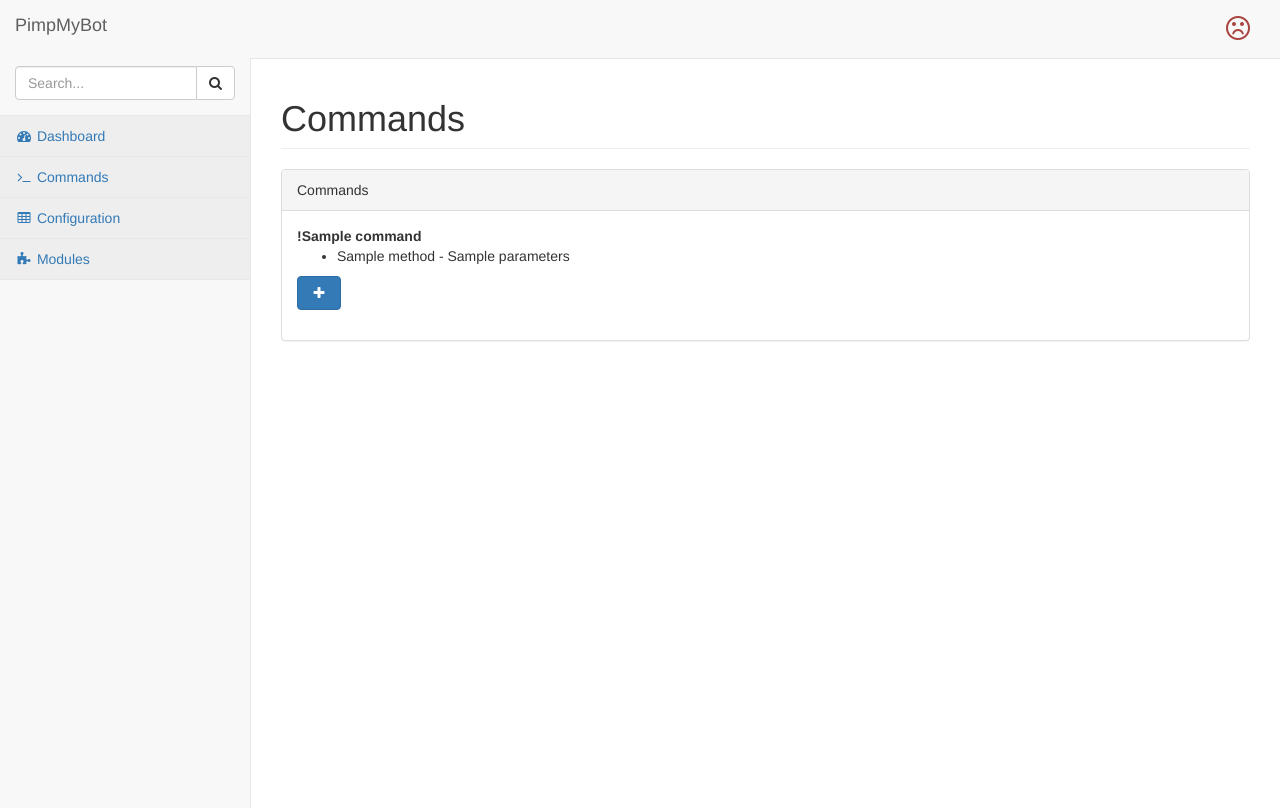
After one commit to Gagaro/PimpMyBot, a Python web app: template pimpmybot/wsgi/templates/commands/list.html in a window 1280 px wide. The commit adds this page. Run offline with Jinja, Linux system fonts and the light colour scheme; the template is opened without the code that fills it: most values are stand-ins (such as "Sample title", 1, 10 or a date in 2020); some libraries are stand-ins or nearby versions.

Commit message:
feat: can now add command

```diff
--- a/pimpmybot/utils/modules/parameters.py
+++ b/pimpmybot/utils/modules/parameters.py
@@ -18,7 +18,7 @@ class BaseParameter(object):
 
 class CharParameter(BaseParameter):
     def render(self, value=''):
-        return '<input class="form-control" name="{0}" value="{1}" />'.format(self.name, value)
+        return '<input class="form-control" name="{0}" value="{1}" required />'.format(self.name, value)
 
 
 class IntParameter(BaseParameter):
@@ -29,4 +29,4 @@ class IntParameter(BaseParameter):
             return 0
 
     def render(self, name, value=0):
-        return '<input type="int" class="form-control" name="{0}" value="{1}" />'.format(self.name, value)
+        return '<input type="int" class="form-control" name="{0}" value="{1}" required />'.format(self.name, value)
--- a/pimpmybot/wsgi/templates/base.html
+++ b/pimpmybot/wsgi/templates/base.html
@@ -84,7 +84,7 @@
                             <a href="{{ url('dashboard') }}"><i class="fa fa-dashboard fa-fw"></i> Dashboard</a>
                         </li>
                         <li>
-                            <a href="{{ url('commands:settings') }}"><i class="fa fa-terminal fa-fw"></i> Commands</a>
+                            <a href="{{ url('commands:list') }}"><i class="fa fa-terminal fa-fw"></i> Commands</a>
                         </li>
                         <li>
                             <a href="{{ url('configuration') }}"><i class="fa fa-table fa-fw"></i> Configuration</a>
--- a/pimpmybot/wsgi/templates/commands/command_add_form.html
+++ b/pimpmybot/wsgi/templates/commands/add.html
@@ -9,7 +9,7 @@
 {% endblock %}
 
 {% block content %}
-<form id="add_action" action="{{ url('commands:add_command') }}" method="post" role="form">
+<form id="add_action" action="{{ url('commands:add') }}" method="post" role="form">
     <div class="panel panel-default">
         <div class="panel-heading">{% trans %}Command{% endtrans %}</div>
         <div class="panel-body">
@@ -17,7 +17,7 @@
                 <label>{% trans %}Command{% endtrans %}</label>
                 <div class="input-group btn-group">
                     <div class="input-group-addon"><i class="fa fa-fw fa-exclamation"></i></div>
-                    <input type="text" class="form-control" name="command">
+                    <input type="text" class="form-control" name="command" required>
                 </div>
             </div>
         </div>
@@ -29,7 +29,7 @@
             <div class="form-group">
                 <div class="input-group btn-group">
                     <span class="input-group-btn"><button id="add-action" class="btn btn-success"><i class="fa fa-fw fa-plus"></i></button></span>
-                    <select class="form-control" name="action">
+                    <select class="form-control" name="action" readonly>
                         <option value="" selected>-----</option>
                         {% for module, module_api in apis.items() -%}
                         <optgroup label="{{ module_api['title'] }}">
--- /dev/null
+++ b/pimpmybot/wsgi/templates/commands/list.html
@@ -0,0 +1,29 @@
+{% extends 'base.html' %}
+
+{% block head_title %}Commands{% endblock %}
+{% block title %}Commands{% endblock %}
+
+{% block content %}
+<form action="{{ url('commands:list') }}" method="post" role="form">
+    <div class="panel panel-default">
+        <div class="panel-heading">Commands</div>
+        <div class="panel-body">
+            {% for command in commands %}
+            <div>
+                <strong>!{{ command.command }}</strong>
+                <ul>
+                    {% for action in command.get_actions() %}
+                    <li>{{ action.method }} - {{ action.parameters }}</li>
+                    {% endfor %}
+                </ul>
+            </div>
+            {% else %}
+            <p>No command yet, add a new one now:</p>
+            {% endfor %}
+            <div class="form-group">
+                <a href="{{ url('commands:add') }}" class="btn btn-primary"><i class="fa fa-fw fa-plus"></i></a>
+            </div>
+        </div>
+    </div>
+</form>
+{% endblock %}
```
Also changed, not shown: pimpmybot/utils/commands.py (+20 -1 lines), pimpmybot/wsgi/templates/commands/settings.html (deleted, +0 -24 lines), pimpmybot/wsgi/views/commands.py (+27 -10 lines).
